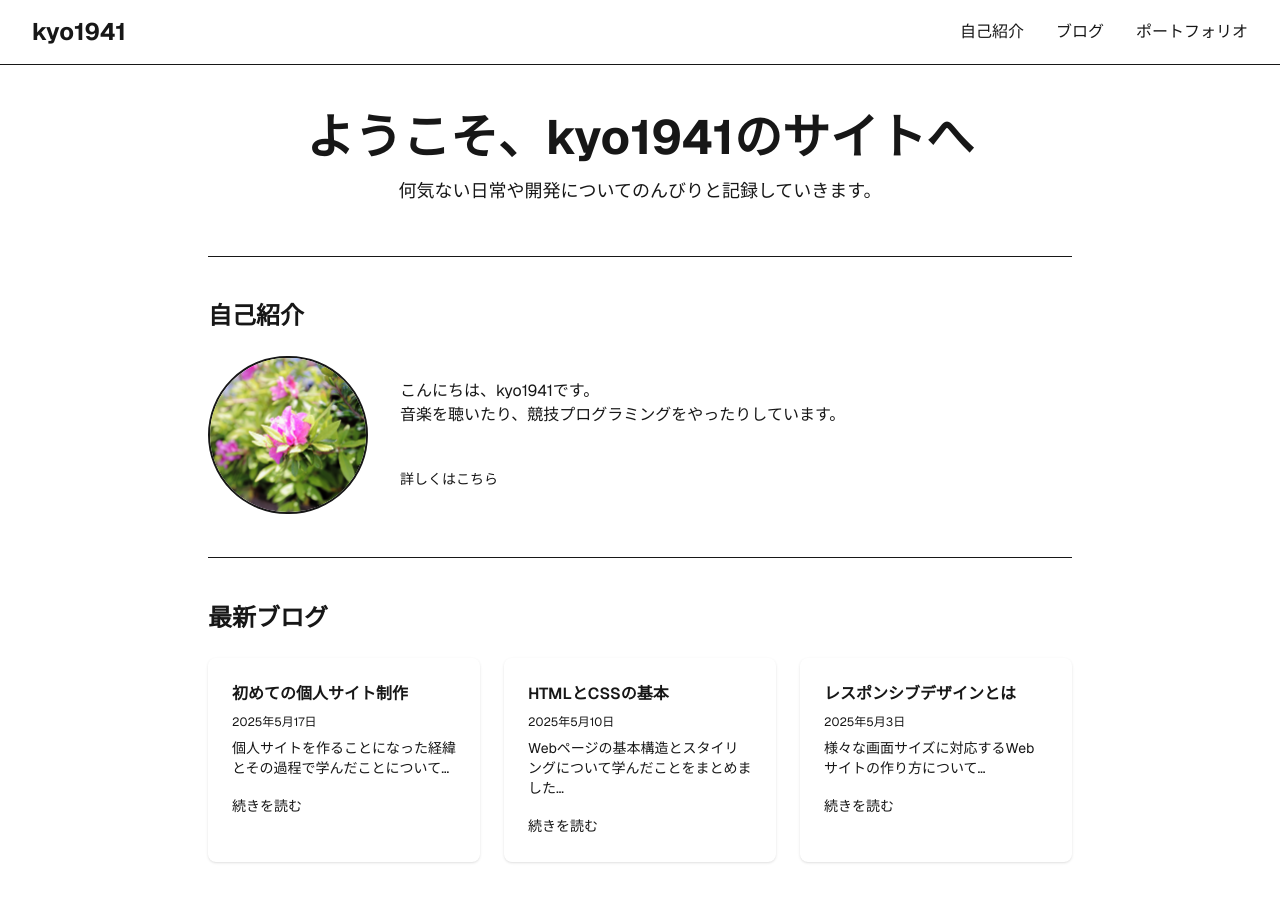
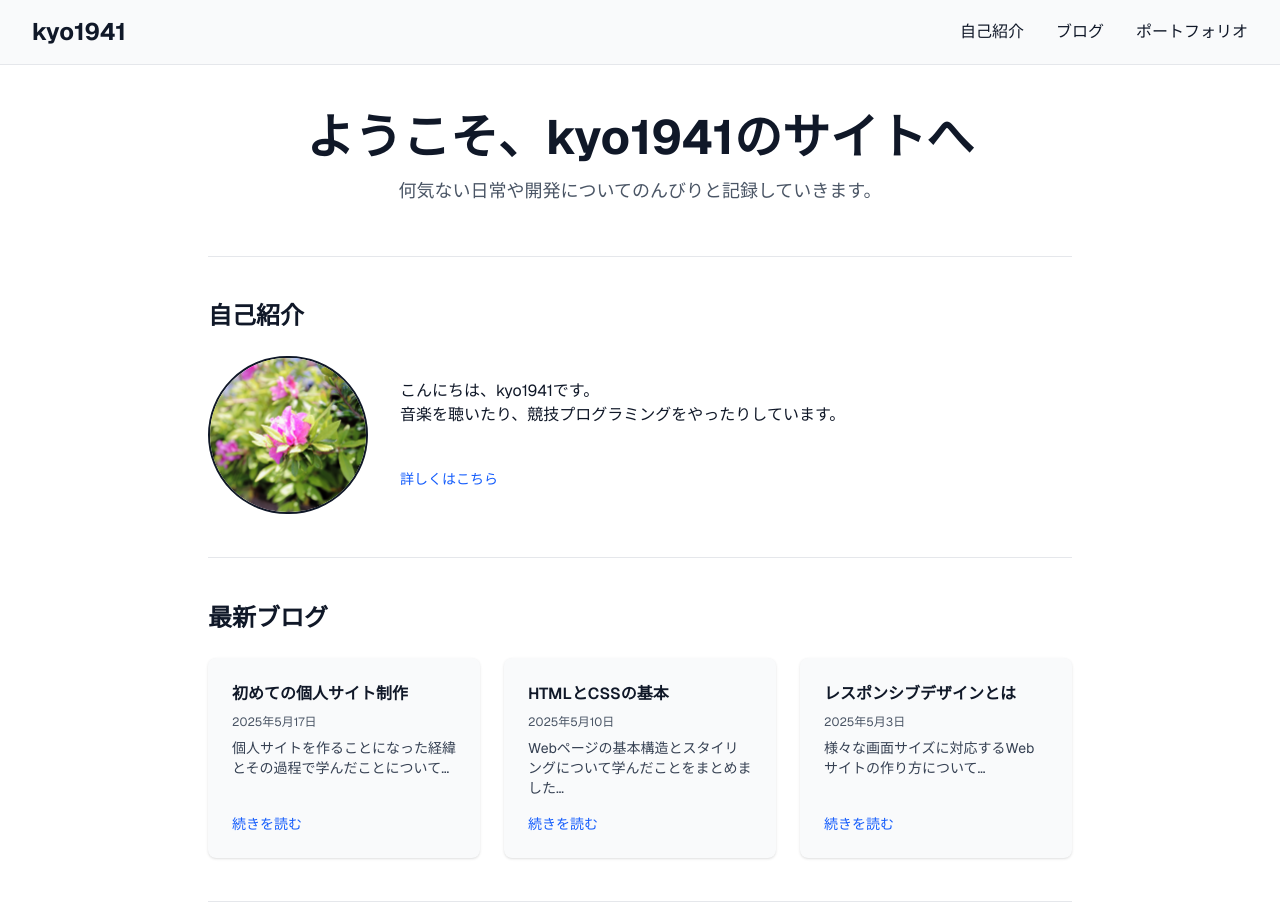
Before and after one commit to kyo1941/my-page, a Next.js app: page / in a window 1280 px wide. Shown: the top 902 px of the page. Built offline with nearby package versions, Linux system fonts and the light colour scheme.

Commit message:
style: デザインを調整

```diff
--- a/src/app/components/BlogListSection.tsx
+++ b/src/app/components/BlogListSection.tsx
@@ -5,20 +5,20 @@ export default function BlogListSection() {
   const blogs = getBlogs().slice(0, 3);
 
   return (
-    <section className="border-b border-border pb-[5%] pt-[5%]">
-      <h3 className="text-2xl font-bold mb-6">最新ブログ</h3>
+    <section className="border-b border-gray-200 pb-[5%] pt-[5%]">
+      <h3 className="text-2xl font-bold mb-6 text-gray-900">最新ブログ</h3>
       <div className="grid grid-cols-1 md:grid-cols-3 gap-6">
         {blogs.length === 0 ? (
-          <div className="col-span-full text-center text-gray">
+          <div className="col-span-full text-center text-gray-600">
             記事がまだありません。
           </div>
         ) : (
           blogs.map((blog) => (
-            <div className="bg-light-gray p-6 rounded-lg shadow-sm" key={blog.id}>
-              <h4 className="font-semibold mb-2">{blog.title}</h4>
-              <p className="text-xs text-gray mb-2">{blog.date}</p>
-              <p className="text-sm mb-4">{blog.description}</p>
-              <Link href={blog.url} className="text-link-color text-sm no-underline hover:underline">続きを読む</Link>
+            <div className="bg-gray-50 p-6 rounded-lg shadow-sm flex flex-col h-full" key={blog.id}>
+              <h4 className="font-semibold mb-2 text-gray-900">{blog.title}</h4>
+              <p className="text-xs text-gray-600 mb-2">{blog.date}</p>
+              <p className="text-sm mb-4 text-gray-700 flex-grow">{blog.description}</p>
+              <Link href={blog.url} className="text-blue-600 text-sm no-underline hover:underline hover:text-blue-700 mt-auto">続きを読む</Link>
             </div>
           ))
         )}
--- a/src/app/components/ProfileSection.tsx
+++ b/src/app/components/ProfileSection.tsx
@@ -3,23 +3,23 @@ import Image from 'next/image';
 
 export default function ProfileSection() {
   return (
-    <section className="border-b border-border pb-[5%] pt-[5%]">
-      <h3 className="text-2xl font-bold mb-6">自己紹介</h3>
+    <section className="border-b border-gray-200 pb-[5%] pt-[5%]">
+      <h3 className="text-2xl font-bold mb-6 text-gray-900">自己紹介</h3>
       <div className="flex flex-col gap-8 sm:flex-row sm:items-center">
         <Image
-          className="rounded-full object-cover flex-shrink-0 border-2 border-foreground"
+          className="rounded-full object-cover flex-shrink-0 border-2 border-gray-900"
           src="/profile.jpg"
           alt="プロフィール画像"
           width={160}
           height={160}
         />
         <div className="flex-1 text-left">
-          <p className="mb-10">
+          <p className="mb-10 text-gray-900">
             こんにちは、kyo1941です。<br />
             音楽を聴いたり、競技プログラミングをやったりしています。<br />
           </p>
           <div>
-            <Link href="#" className="text-sm text-link-color">詳しくはこちら</Link>
+            <Link href="#" className="text-sm text-blue-600 hover:text-blue-700 hover:underline">詳しくはこちら</Link>
           </div>
         </div>
       </div>
--- a/src/app/components/WelcomeSection.tsx
+++ b/src/app/components/WelcomeSection.tsx
@@ -1,8 +1,8 @@
 export default function WelcomeSection() {
     return (
-        <section className="border-b border-border pb-[5%] text-center">
-          <h2 className="text-4xl sm:text-5xl font-bold mb-4">ようこそ、kyo1941のサイトへ</h2>
-          <p className="text-gray text-lg mb-2">何気ない日常や開発についてのんびりと記録していきます。</p>
+        <section className="border-b border-gray-200 pb-[5%] text-center">
+          <h2 className="text-4xl sm:text-5xl font-bold mb-4 text-gray-900">ようこそ、kyo1941のサイトへ</h2>
+          <p className="text-gray-600 text-lg mb-2">何気ない日常や開発についてのんびりと記録していきます。</p>
         </section>
     );
 }
--- a/src/app/globals.css
+++ b/src/app/globals.css
@@ -12,6 +12,10 @@
 @theme inline {
   --color-background: var(--background);
   --color-foreground: var(--foreground);
+  --color-border: var(--border);
+  --color-light-gray: var(--light-gray);
+  --color-gray: var(--gray);
+  --color-link-color: var(--link-color);
   --font-sans: var(--font-geist-sans);
   --font-mono: var(--font-geist-mono);
 }
--- a/src/app/header.tsx
+++ b/src/app/header.tsx
@@ -9,10 +9,10 @@ export default function Header() {
   ];
 
   return (
-    <header className="w-full flex items-center justify-between px-8 py-4 border-b border-border font-sans bg-light-gray">
-      <Link href="/" className="text-2xl font-bold text-foreground">kyo1941</Link>
+    <header className="w-full flex items-center justify-between px-8 py-4 border-b border-gray-200 font-sans bg-gray-50">
+      <Link href="/" className="text-2xl font-bold text-gray-900">kyo1941</Link>
       <nav>
-        <ul className="flex gap-8 text-foreground text-base font-medium">
+        <ul className="flex gap-8 text-gray-900 text-base font-medium">
           {navItems.map(item => (
             <li key={item.id}>
               <Link href={item.link} className="no-underline text-inherit transition-all duration-200 hover:underline hover:text-foreground">
--- a/src/app/page.tsx
+++ b/src/app/page.tsx
@@ -6,7 +6,7 @@ import BlogListSection from "./components/BlogListSection";
 
 export default function Home() {
   return (
-    <div className="min-h-screen bg-background font-sans">
+    <div className="min-h-screen bg-white font-sans">
       <Header />
       <main className="max-w-4xl mx-auto px-4 py-12">
         <WelcomeSection />
```
